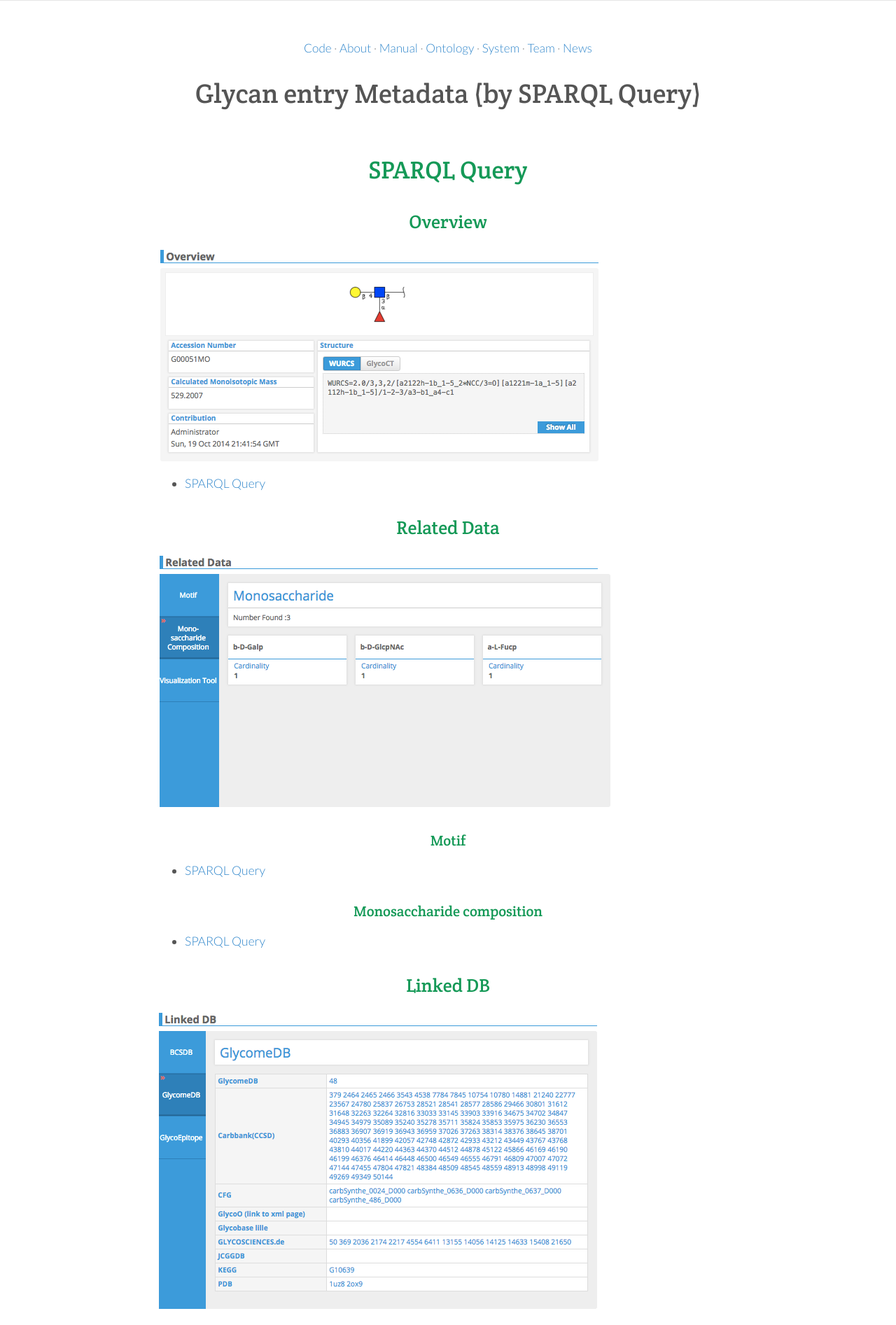
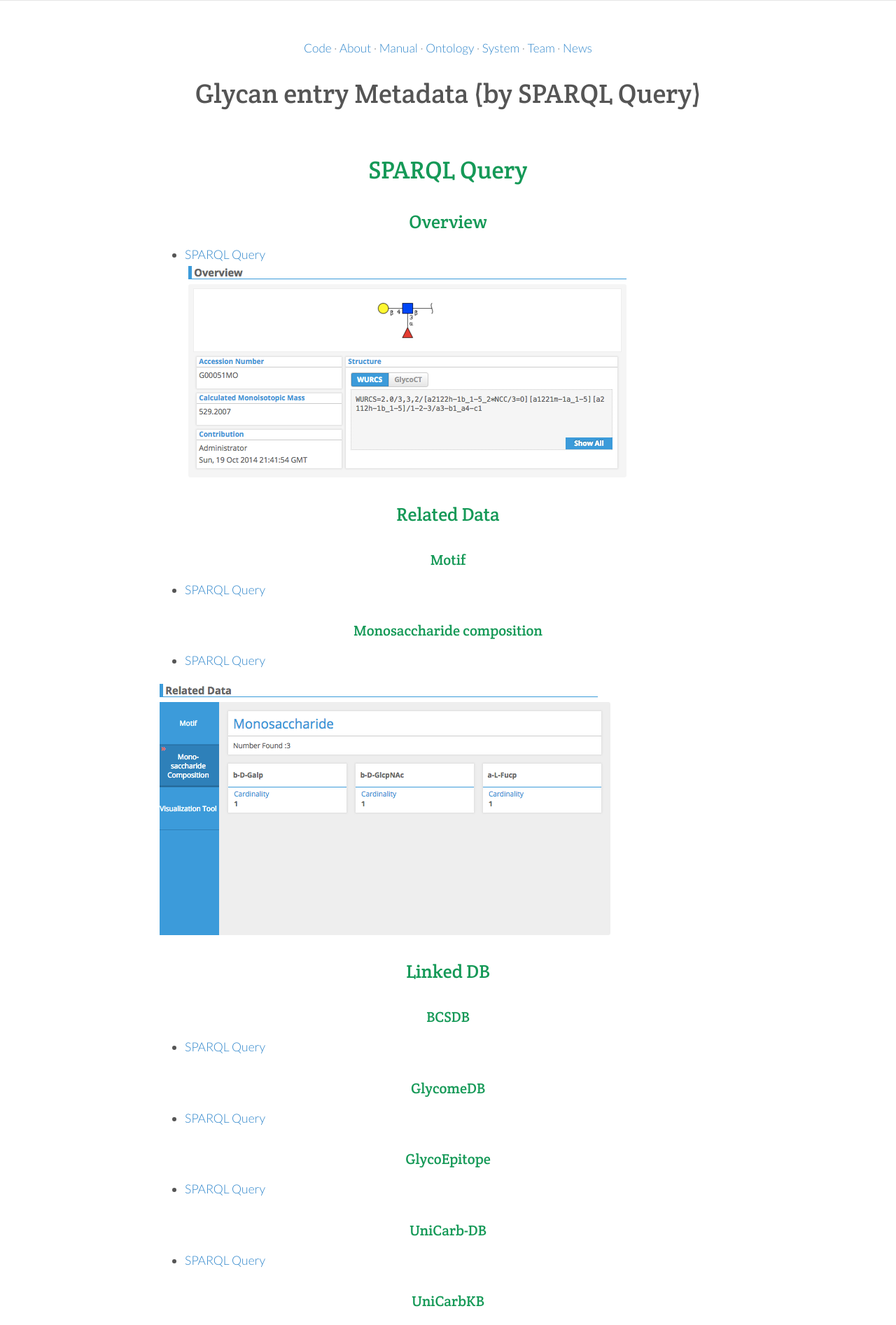
Before and after one commit to glytoucan/glytoucan, a Jekyll site: the page built from system/metadata.md, in a window 1280 px wide. Shown: the top 1893 px of the page at 70% size. Built offline with Jekyll 4.4.1, drawn with Linux system fonts in a browser that asks for light colours; nearby versions of some CDN libraries; Markdown is read by kramdown in place of the engine named in the settings.

Commit message:
Update metadata.md

```diff
--- a/system/metadata.md
+++ b/system/metadata.md
@@ -6,19 +6,21 @@ layout: default
 # SPARQL Query
 
 ## Overview
+* [SPARQL Query](/system/sparqlForMetadata/overview)
 ![overview](/images/manual/glycan-entry-G00051MO-Overview.png)
-* [SPARQL Query](/system/sparqlForMetadata/overview)
+
 
 ## Related Data
-![related data](/images/manual/glycan-entry-G00051MO-RelatedData.png)
 ### Motif
 * [SPARQL Query](/system/sparqlForMetadata/related-data-motif)
 
 ### Monosaccharide composition
 * [SPARQL Query](/system/sparqlForMetadata/related-data-monosaccharide)
 
+![related data](/images/manual/glycan-entry-G00051MO-RelatedData.png)
+
+
 ## Linked DB
-![linked db](/images/manual/glycan-entry-G00051MO-LinkdDB.png)
 ### BCSDB
 * [SPARQL Query](/system/sparqlForMetadata/linkeddb-bcsdb)
 
@@ -33,3 +35,5 @@ layout: default
 
 ### UniCarbKB
 * [SPARQL Query](/system/sparqlForMetadata/linkeddb-unicarbkb)
+
+![linked db](/images/manual/glycan-entry-G00051MO-LinkdDB.png)
```
